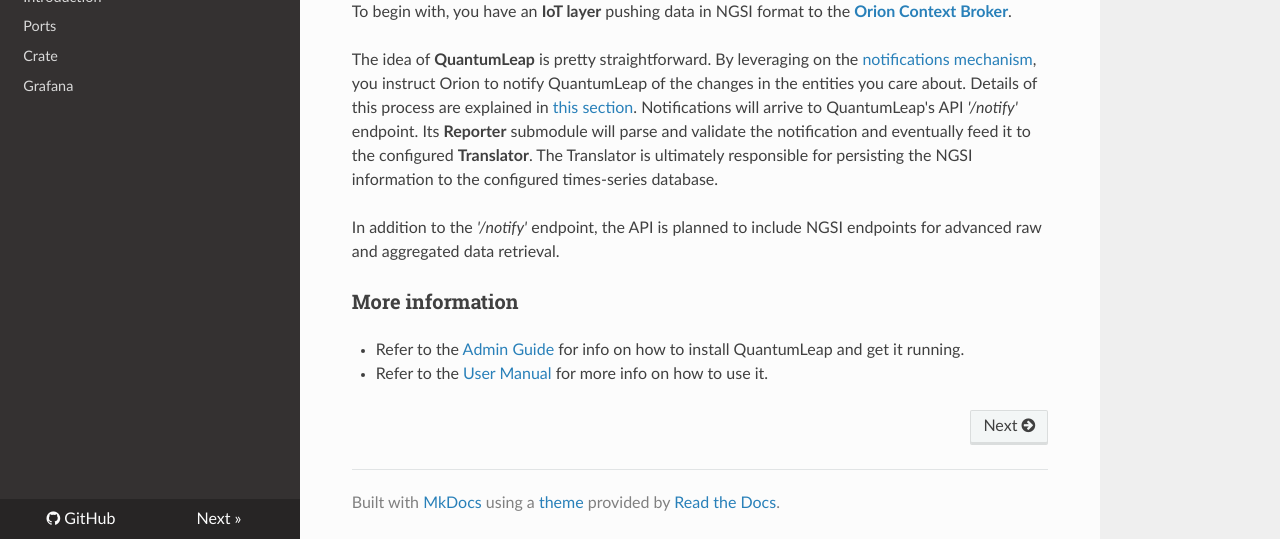
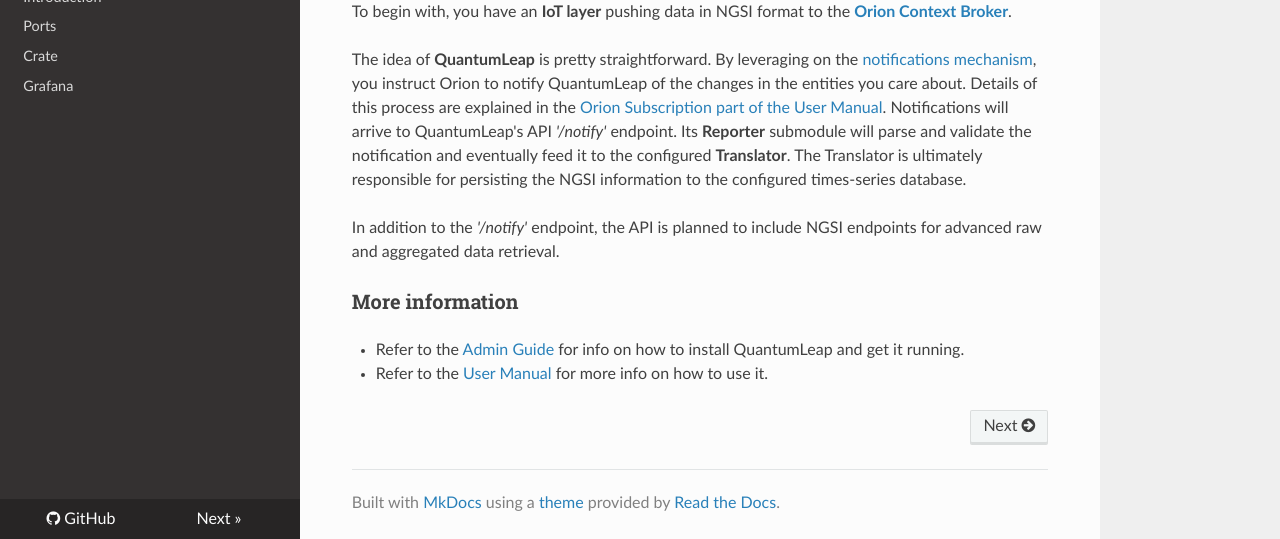
Before and after one commit to orchestracities/ngsi-timeseries-api, an MkDocs documentation site: the page built from doc/manuals/index.md, in a window 1280 px wide and 900 px high, scrolled down 683 px, cut to the strip 361-900 px from the top of the window. Built offline with MkDocs 1.6.1, drawn with Linux system fonts in a browser that asks for light colours; nearby versions of some CDN libraries; comment, search, counter and statistics services are not loaded; old or Windows-style settings are respelled for this version of MkDocs.

Commit message:
Fix broken link

```diff
--- a/doc/manuals/index.md
+++ b/doc/manuals/index.md
@@ -22,7 +22,7 @@
 To begin with, you have an **IoT layer** pushing data in NGSI format to the **[Orion Context Broker](https://fiware-orion.readthedocs.io
 )**.
 
-The idea of **QuantumLeap** is pretty straightforward. By leveraging on the [notifications mechanism](http://fiware-orion.readthedocs.io/en/latest/user/walkthrough_apiv2/index.html#subscriptions), you instruct Orion to notify QuantumLeap of the changes in the entities you care about. Details of this process are explained in [this section](user/ngsi_notification.md). Notifications will arrive to QuantumLeap's API *'/notify'* endpoint. Its **Reporter** submodule will parse and validate the notification and eventually feed it to the configured **Translator**. The Translator is ultimately responsible for persisting the NGSI information to the configured times-series database.
+The idea of **QuantumLeap** is pretty straightforward. By leveraging on the [notifications mechanism](http://fiware-orion.readthedocs.io/en/latest/user/walkthrough_apiv2/index.html#subscriptions), you instruct Orion to notify QuantumLeap of the changes in the entities you care about. Details of this process are explained in the [Orion Subscription part of the User Manual](user/index.md#orion-subscription). Notifications will arrive to QuantumLeap's API *'/notify'* endpoint. Its **Reporter** submodule will parse and validate the notification and eventually feed it to the configured **Translator**. The Translator is ultimately responsible for persisting the NGSI information to the configured times-series database.
 
 In addition to the *'/notify'* endpoint, the API is planned to include NGSI endpoints for advanced raw and aggregated data retrieval.
 
```
